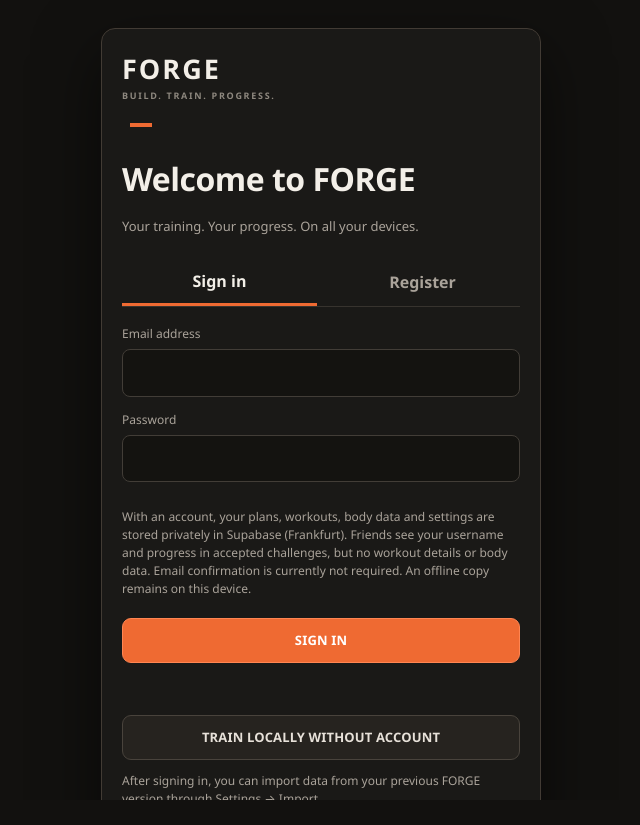
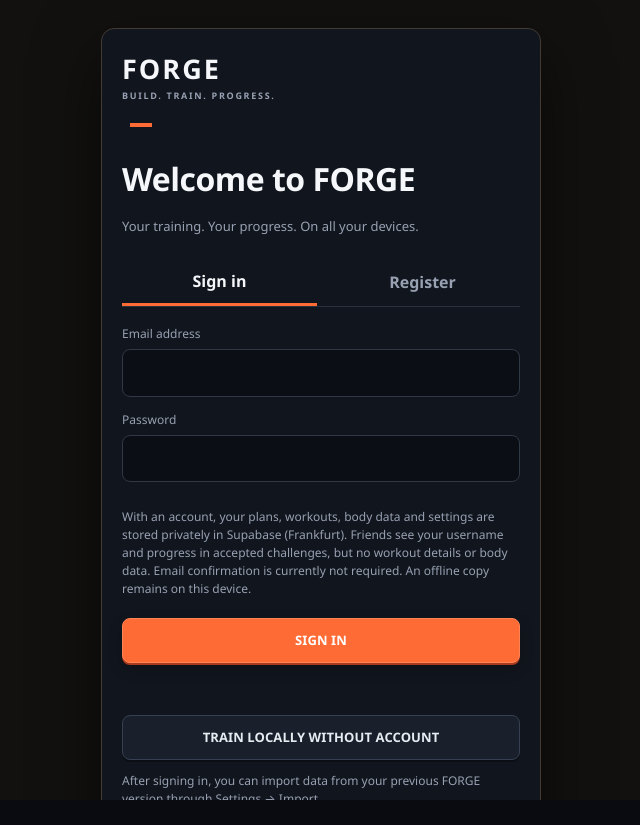
Before and after one commit to DobDob132/forge-fitness, a website: page index.html in a window 1280 px wide. Shown: the whole page, without its empty margins (319-959 px from the left). Drawn offline with Linux system fonts and the light colour scheme.

Commit message:
Restore clear black orange FORGE design

```diff
--- a/css/style.css
+++ b/css/style.css
@@ -80,3 +80,16 @@
 @media(prefers-reduced-motion:reduce){*{scroll-behavior:auto!important;transition:none!important}}
 
 .app-version{display:inline-flex;align-items:center;gap:4px;margin:-15px 0 22px;padding:0;background:transparent;color:#918a81;font-size:11px;font-weight:700;letter-spacing:.15px;text-align:left}.app-version span{color:var(--accent2)}.app-version:hover{color:var(--text)}.release-notes{display:grid;gap:9px}.release-note{padding:13px 14px;border:1px solid var(--line);border-left:3px solid var(--accent);border-radius:8px;background:#171512}.release-note-version{margin-bottom:4px;color:var(--accent2);font-size:11px;font-weight:800;letter-spacing:.45px}.release-note b{display:block;color:var(--text);font-size:14px}.release-note p{margin:4px 0 0;color:var(--muted);font-size:13px;line-height:1.5}@media(max-width:700px){.app-version{margin:-15px 2px 18px;font-size:10px}}
+
+/* FORGE black / orange restoration: clear surfaces, deliberate controls, no colour overlay. */
+:root{--bg:#090b10;--panel:#11151d;--panel2:#171c26;--text:#f5f7fb;--muted:#98a1b2;--line:#2a313e;--accent:#ff6b35;--accent2:#ff9f43;--good:#48d597;--blue:#65adff;--gold:#ffd166;--radius:13px}
+body{background:#090b10;color:var(--text)}
+.top{padding:2px 0 0}.brand small{color:#98a1b2}.icon{background:#11151d;border-color:#303846}.icon:hover{background:#1a202b;border-color:#4a5567}
+.nav{border-bottom-color:#2a313e}.nav button{color:#98a1b2}.nav button:hover{color:#f5f7fb}.nav button.active{color:#fff}
+.card{background:#11151d;border-color:#2a313e;box-shadow:0 10px 26px #00000038}.hero{background:#141923;border-left-color:#ff6b35}.hero:after{color:#ffffff06}.eyebrow{color:#98a1b2}.sub,.account-note{color:#98a1b2}
+.btn{border-color:#ff8455;background:#ff6b35;border-radius:8px;font-weight:760;letter-spacing:.1px;box-shadow:0 2px 0 #a83b1d,0 6px 14px #00000035}.btn:hover{background:#ff7b48;border-color:#ff9b75}.btn:active{transform:translateY(2px);box-shadow:0 0 0 #a83b1d,0 2px 6px #00000035}.btn.secondary{background:#1a202b;border-color:#364050;color:#e7ebf2;box-shadow:0 2px 0 #0b0e14}.btn.secondary:hover{background:#252d3a;border-color:#536178}.btn.danger{background:#bf3e3e;border-color:#e46262;box-shadow:0 2px 0 #6f1f1f}
+.stat,.timer,.history-summary>div{background:#0d1118;border-color:#242c38}.xp-banner{background:#11151d;border-color:#3a2a22}.lvl-badge{background:#ff6b35}.xp-bar-bg,.progressbar,.timerbar{background:#252b35}.xp-bar-fill,.progressbar i,.timerbar i{background:#ff6b35}.input{background:#0b0f15;border-color:#303846;color:#fff}.input:hover{border-color:#4a5567}.input:focus{background:#0d121a;border-color:#ff6b35}
+.day .badge{background:#252b35}.tag{background:#0b0f15;border-color:#303846}.record:hover{background:#171d27}.modal{background:#000b}.modal .card{box-shadow:0 24px 60px #000b}
+.ms-card,.edit-day,.challenge-card,.social-counts>div,.personal-record,.recap-grid>div,.history-summary>div{background:#0d1118;border-color:#2a313e}.ms-icon{background:#1b222e}.social-hero{background:#141923;border-left-color:#ff6b35}.challenge-composer,.calorie-preview,.effort-panel{background:#0d1118;border-color:#493122}.challenge-progress{background:#1b222e}.challenge-presets button,.challenge-filter button,.activity-types button{background:#171c26;border-color:#303846;border-radius:7px}.challenge-presets button.active,.challenge-filter button.active,.activity-types button.active{background:#3a1b10;border-color:#ff6b35}
+.settings-version{margin:18px 0 0;padding:9px 0 0;border-top:1px solid var(--line);width:100%;justify-content:center}.app-version{color:#98a1b2}.release-note{background:#0d1118;border-color:#2a313e;border-left-color:#ff6b35}
+@media(max-width:700px){.nav{background:#11151df2;border-color:#303846}.nav button.active{background:#1d2531}.settings-version{margin-top:15px}}
```
